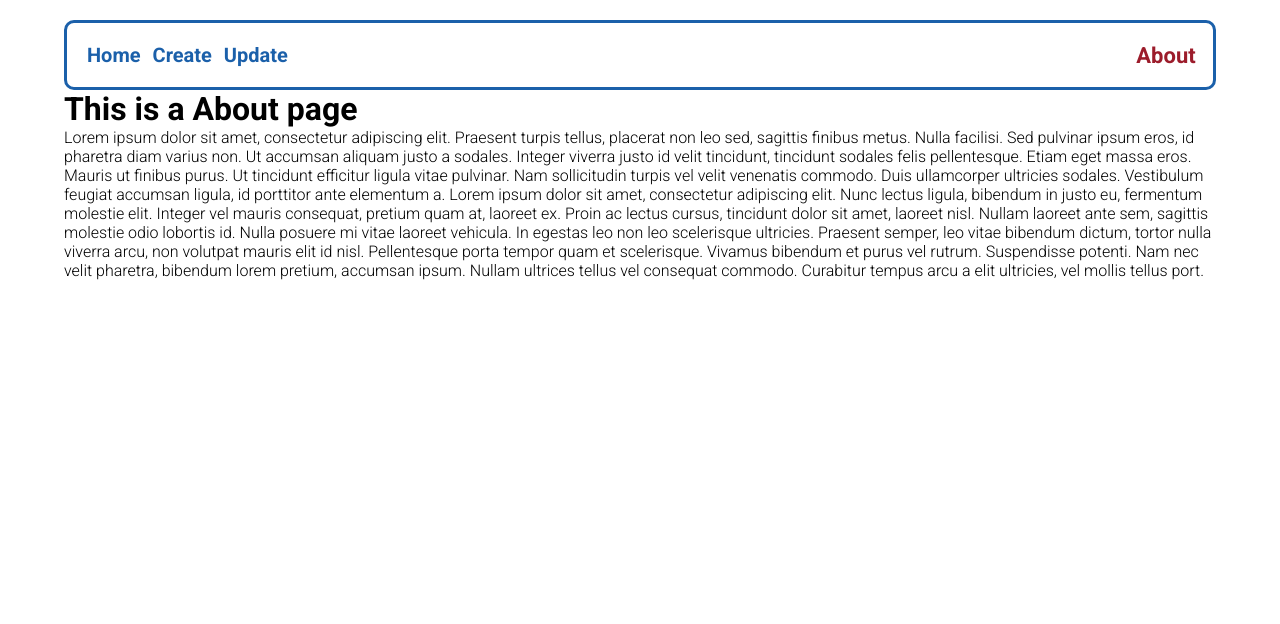
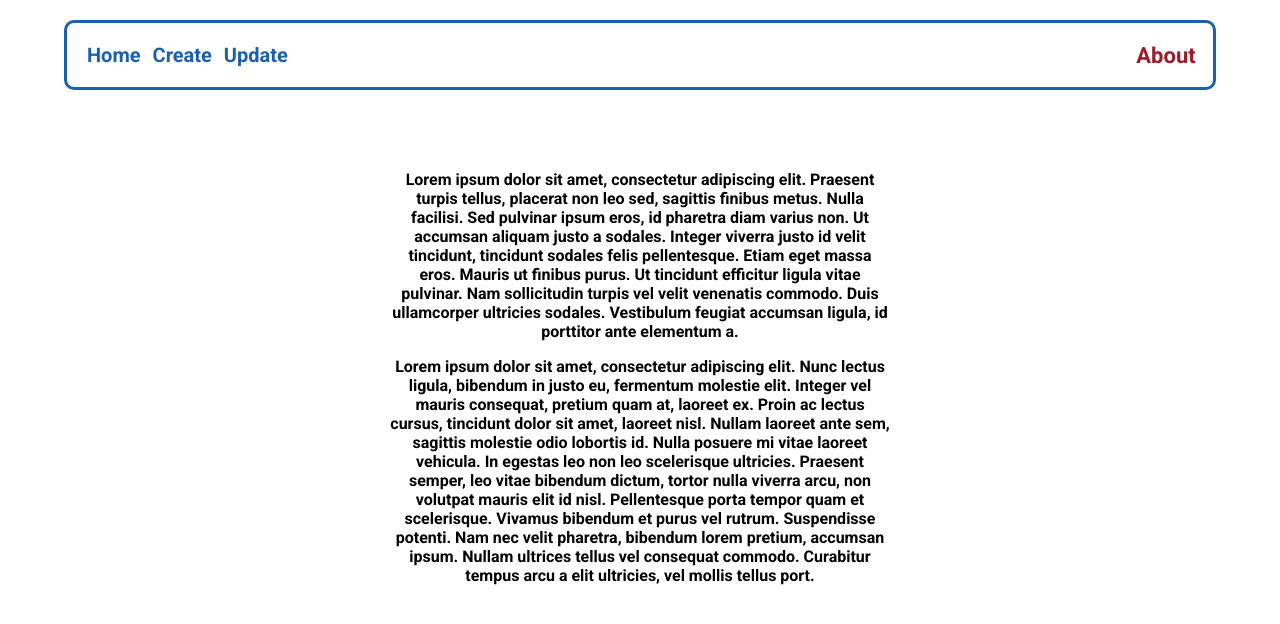
Before and after one commit to NemanjaVucic/mentorship-redux-toolkit, a React (Vite) app: page /about in a window 1280 px wide. Shown: the top 624 px of the page. Built offline with nearby package versions, Linux system fonts and the light colour scheme.

Commit message:
[ REDUX TOOLKIT ] Add BodyContainer to be parent element of the PageRouter components

```diff
--- a/src/App.styled.tsx
+++ b/src/App.styled.tsx
@@ -1,4 +1,5 @@
-import { createGlobalStyle } from 'styled-components';
+import styled, { createGlobalStyle } from 'styled-components';
+import { space } from './variables';
 
 export const GlobalStyles = createGlobalStyle`
 
@@ -15,3 +16,8 @@ body {
   margin: auto;
 }
 `;
+
+export const BodyContainer = styled.div`
+  margin-top: ${space.x20}px;
+  text-align: center;
+`;
--- a/src/App.tsx
+++ b/src/App.tsx
@@ -1,6 +1,6 @@
 import { BrowserRouter } from 'react-router-dom';
 import { Navigation } from './components/navigation/Navigation';
-import { GlobalStyles } from './App.styled';
+import { BodyContainer, GlobalStyles } from './App.styled';
 import PageRouter from './pages/router';
 
 function App() {
@@ -9,7 +9,9 @@ function App() {
       <GlobalStyles />
       <BrowserRouter>
         <Navigation />
-        <PageRouter />
+        <BodyContainer>
+          <PageRouter />
+        </BodyContainer>
       </BrowserRouter>
     </>
   );
--- a/src/pages/about/About.tsx
+++ b/src/pages/about/About.tsx
@@ -1,22 +1,35 @@
+import styled from 'styled-components';
+import { font, space } from '../../variables';
+
 export const About = () => {
+  const Paragraph = styled.p`
+    font-weight: ${font.weight.bold};
+    max-width: 500px;
+    margin: 0 auto ${space.x4}px;
+  `;
+
   return (
     <>
-      <h1>This is a About page</h1>
-      <p>
+      <Paragraph>
         Lorem ipsum dolor sit amet, consectetur adipiscing elit. Praesent turpis tellus, placerat non leo sed, sagittis
         finibus metus. Nulla facilisi. Sed pulvinar ipsum eros, id pharetra diam varius non. Ut accumsan aliquam justo a
         sodales. Integer viverra justo id velit tincidunt, tincidunt sodales felis pellentesque. Etiam eget massa eros.
         Mauris ut finibus purus. Ut tincidunt efficitur ligula vitae pulvinar. Nam sollicitudin turpis vel velit
         venenatis commodo. Duis ullamcorper ultricies sodales. Vestibulum feugiat accumsan ligula, id porttitor ante
-        elementum a. Lorem ipsum dolor sit amet, consectetur adipiscing elit. Nunc lectus ligula, bibendum in justo eu,
-        fermentum molestie elit. Integer vel mauris consequat, pretium quam at, laoreet ex. Proin ac lectus cursus,
-        tincidunt dolor sit amet, laoreet nisl. Nullam laoreet ante sem, sagittis molestie odio lobortis id. Nulla
-        posuere mi vitae laoreet vehicula. In egestas leo non leo scelerisque ultricies. Praesent semper, leo vitae
-        bibendum dictum, tortor nulla viverra arcu, non volutpat mauris elit id nisl. Pellentesque porta tempor quam et
+        elementum a.
+      </Paragraph>
+      <Paragraph>
+        Lorem ipsum dolor sit amet, consectetur adipiscing elit. Nunc lectus ligula, bibendum in justo eu, fermentum
+        molestie elit. Integer vel mauris consequat, pretium quam at, laoreet ex. Proin ac lectus cursus, tincidunt
+        dolor sit amet, laoreet nisl. Nullam laoreet ante sem, sagittis molestie odio lobortis id. Nulla posuere mi
+        vitae laoreet vehicula. In egestas leo non leo scelerisque ultricies. Praesent semper, leo vitae bibendum
+        dictum, tortor nulla viverra arcu, non volutpat mauris elit id nisl. Pellentesque porta tempor quam et
         scelerisque. Vivamus bibendum et purus vel rutrum. Suspendisse potenti. Nam nec velit pharetra, bibendum lorem
         pretium, accumsan ipsum. Nullam ultrices tellus vel consequat commodo. Curabitur tempus arcu a elit ultricies,
         vel mollis tellus port.
-      </p>
+      </Paragraph>
+      <p></p>
+      <p></p>
     </>
   );
 };
--- a/src/variables/spacing.tsx
+++ b/src/variables/spacing.tsx
@@ -10,4 +10,5 @@ export enum Space {
   x6 = 6 * BASE_SPACE,
   x7 = 7 * BASE_SPACE,
   x8 = 8 * BASE_SPACE,
+  x20 = 20 * BASE_SPACE,
 }
```
